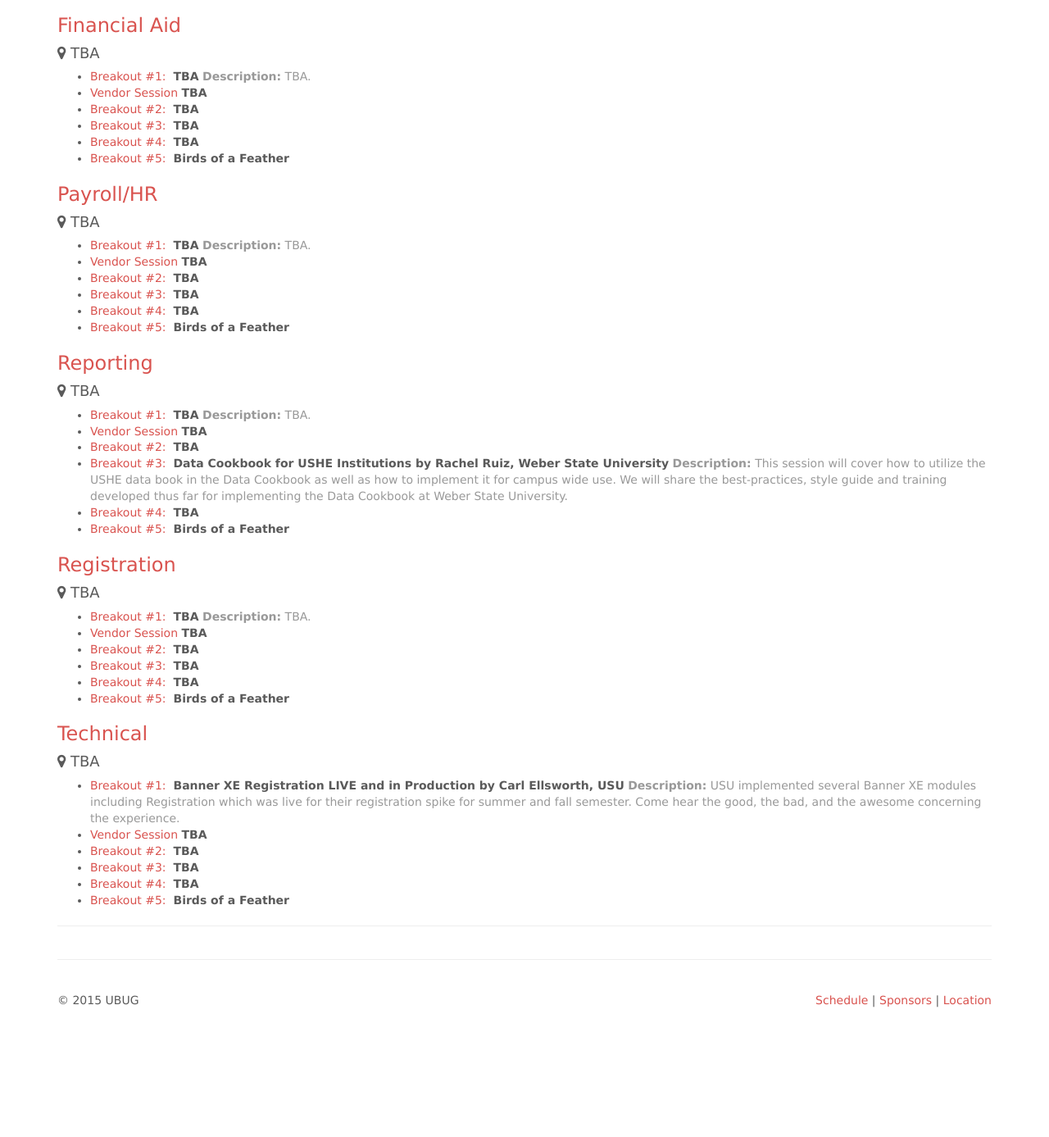
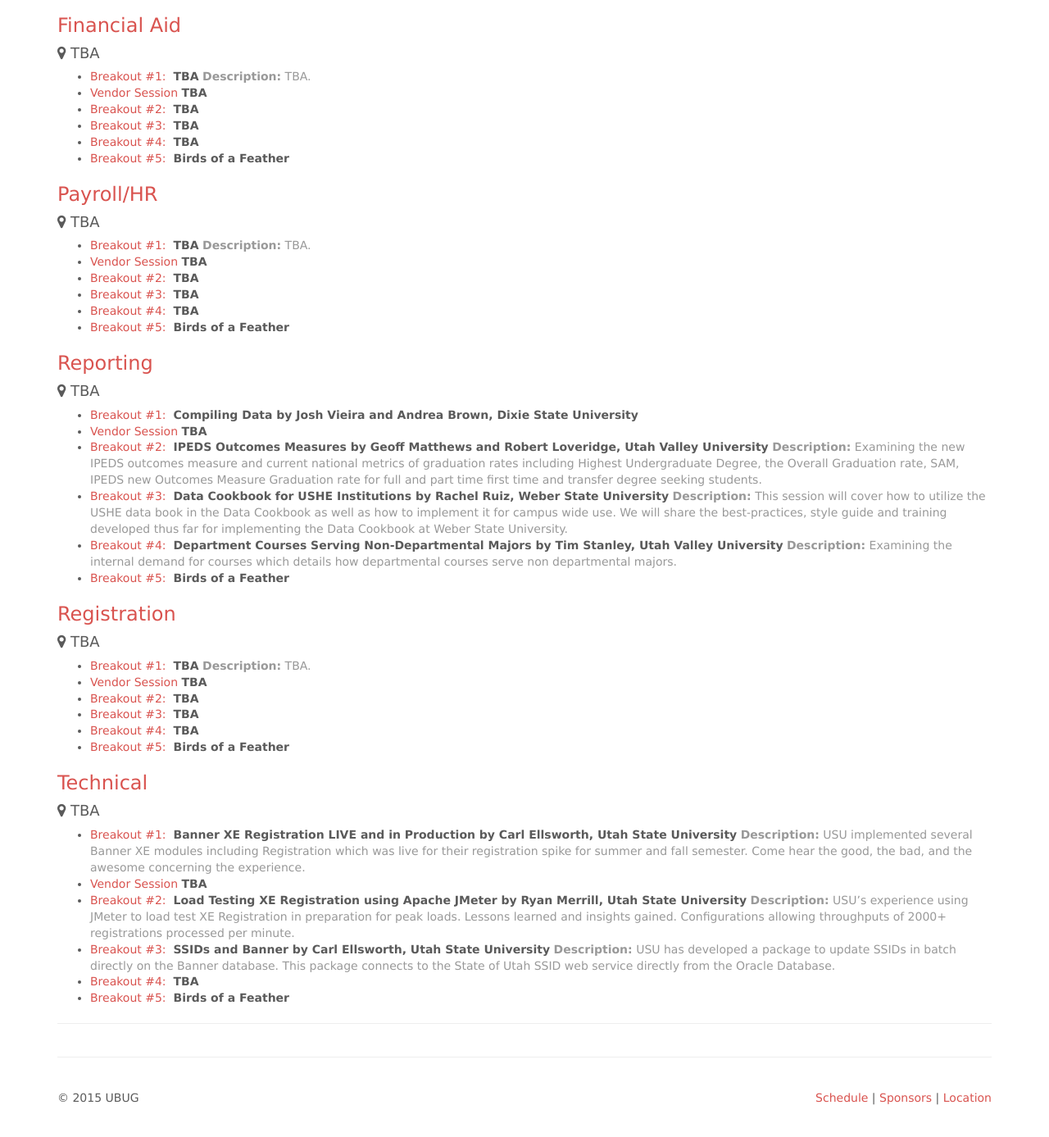
Before and after one commit to ubug/ubug.github.io, a Jekyll site: the page built from schedule/index.md, in a window 1280 px wide and 1400 px high, scrolled down 1897 px. Shown: the top 1387 px of the window at 82% size. Built offline with Jekyll 4.4.1, drawn with Linux system fonts in a browser that asks for light colours; nearby versions of some CDN libraries; Markdown is read by kramdown in place of the engine named in the settings; before the commit the page ends 3178 px from its top, so only the background shows below that.

Commit message:
added presentations

```diff
--- a/schedule/index.md
+++ b/schedule/index.md
@@ -107,13 +107,14 @@
 
 #### <i class="fa fa-map-marker"></i> TBA
 
-* <span class="text-primary">Breakout #1:</span>  **TBA**
-  <span class="text-muted">**Description:** TBA.</span>
+* <span class="text-primary">Breakout #1:</span>  **Compiling Data by Josh Vieira and Andrea Brown, Dixie State University**
 * <span class="text-primary">Vendor Session</span> **TBA**
-* <span class="text-primary">Breakout #2:</span>  **TBA**
+* <span class="text-primary">Breakout #2:</span>  **IPEDS Outcomes Measures by Geoff Matthews and Robert Loveridge, Utah Valley University**
+<span class="text-muted">**Description:** Examining the new IPEDS outcomes measure and current national metrics of graduation rates including Highest Undergraduate Degree, the Overall Graduation rate, SAM, IPEDS new Outcomes Measure Graduation rate for full and part time first time and transfer degree seeking students.</span>
 * <span class="text-primary">Breakout #3:</span>  **Data Cookbook for USHE Institutions by Rachel Ruiz, Weber State University**
  <span class="text-muted">**Description:** This session will cover how to utilize the USHE data book in the Data Cookbook as well as how to implement it for campus wide use. We will share the best-practices, style guide and training developed thus far for implementing the Data Cookbook at Weber State University.</span>
-* <span class="text-primary">Breakout #4:</span>  **TBA**
+* <span class="text-primary">Breakout #4:</span>  **Department Courses Serving Non-Departmental Majors by Tim Stanley, Utah Valley University**
+  <span class="text-muted">**Description:** Examining the internal demand for courses which details how departmental courses serve non departmental majors.</span>
 * <span class="text-primary">Breakout #5:</span>  **Birds of a Feather**
 
 ### Registration
@@ -132,11 +133,13 @@
 
 #### <i class="fa fa-map-marker"></i> TBA
 
-* <span class="text-primary">Breakout #1:</span>  **Banner XE Registration LIVE and in Production by Carl Ellsworth, USU**
+* <span class="text-primary">Breakout #1:</span>  **Banner XE Registration LIVE and in Production by Carl Ellsworth, Utah State University**
   <span class="text-muted">**Description:** USU implemented several Banner XE modules including Registration which was live for their registration spike for summer and fall semester. Come hear the good, the bad, and the awesome concerning the experience.</span>
 * <span class="text-primary">Vendor Session</span> **TBA**
-* <span class="text-primary">Breakout #2:</span>  **TBA**
-* <span class="text-primary">Breakout #3:</span>  **TBA**
+* <span class="text-primary">Breakout #2:</span>  **Load Testing XE Registration using Apache JMeter by Ryan Merrill, Utah State University**
+  <span class="text-muted">**Description:** USU’s experience using JMeter to load test XE Registration in preparation for peak loads.  Lessons learned and insights gained.  Configurations allowing throughputs of 2000+ registrations processed per minute.</span>
+* <span class="text-primary">Breakout #3:</span>  **SSIDs and Banner by Carl Ellsworth, Utah State University**
+  <span class="text-muted">**Description:** USU has developed a package to update SSIDs in batch directly on the Banner database. This package connects to the State of Utah SSID web service directly from the Oracle Database.</span>
 * <span class="text-primary">Breakout #4:</span>  **TBA**
 * <span class="text-primary">Breakout #5:</span>  **Birds of a Feather**
 
```
